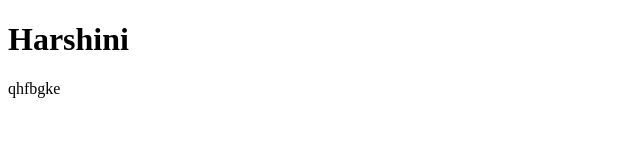
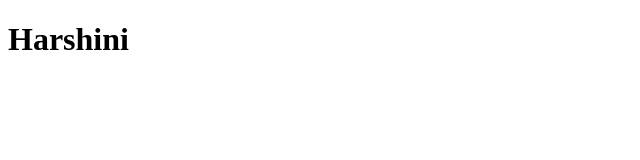
Before and after one commit to HarshiniBalanagu15/git1, a plain HTML site: page index.html in a window 1280 px wide. Shown: the full height of the page, 0-640 px from the left. Drawn offline with Linux system fonts and the light colour scheme.

Commit message:
Update index.html

```diff
--- a/index.html
+++ b/index.html
@@ -8,7 +8,7 @@
 </head>
 <body>
     <h1>Harshini</h1>
-    qhfbgke
+
 
 </body>
 </html>
```
